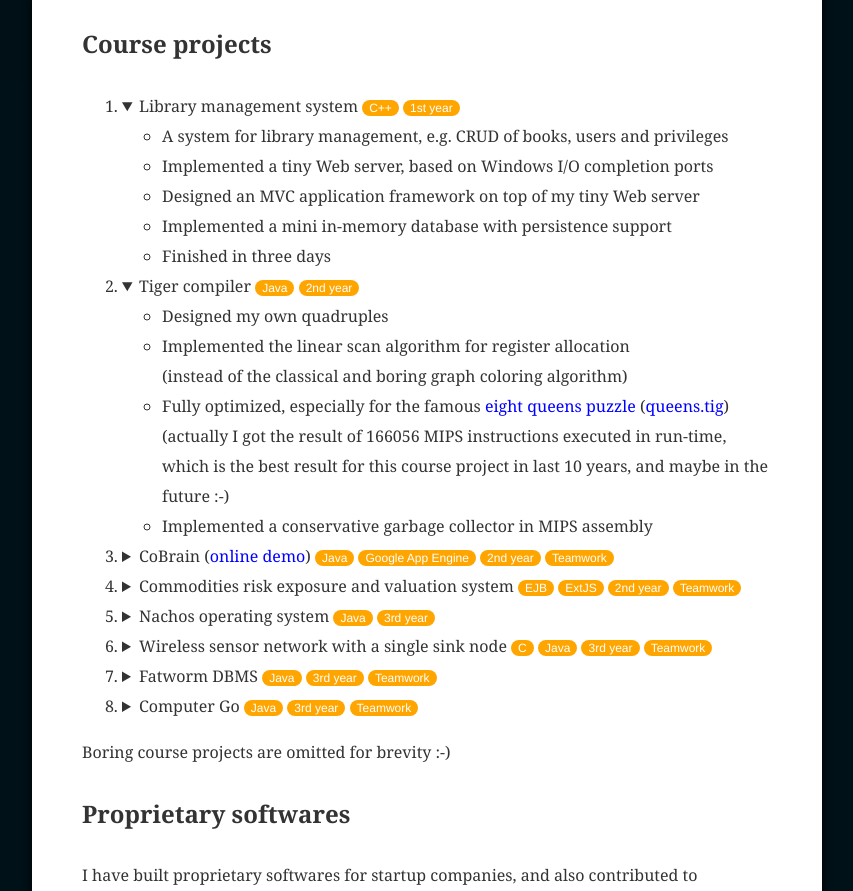
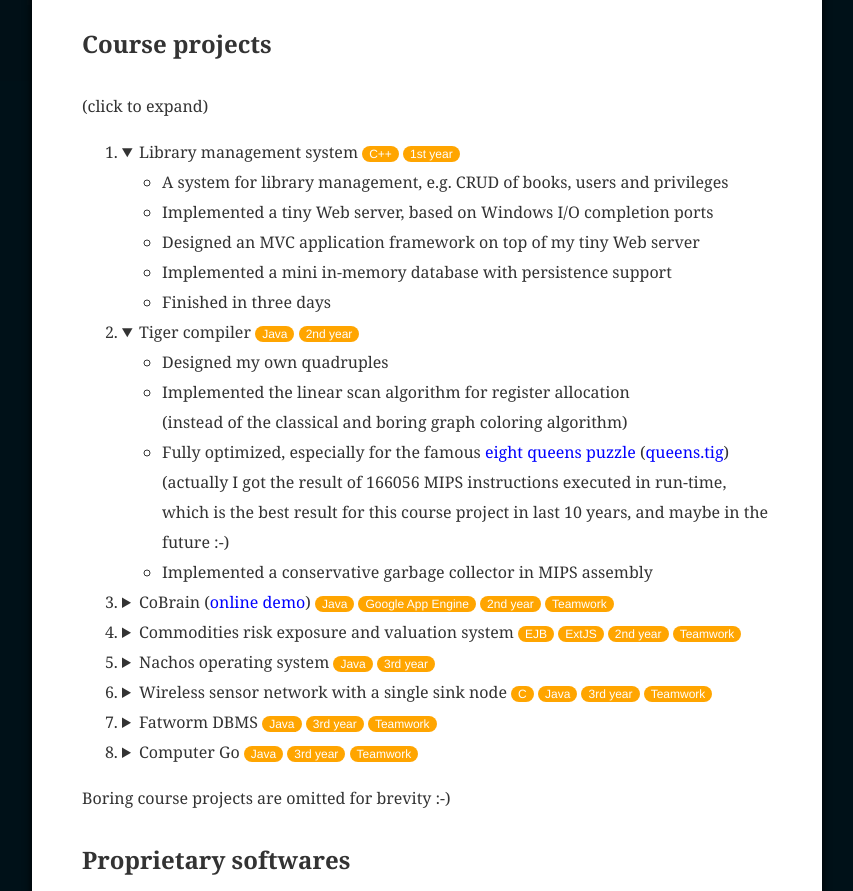
Before and after one commit to xjia1/stfairy.github.com, a plain HTML site: page index.html in a window 1280 px wide. Shown: the part 931-1822 px from the top of the page, without its empty margins (213-1066 px from the left). Drawn offline with Linux system fonts and the light colour scheme.

Commit message:
Update index.html

```diff
--- a/index.html
+++ b/index.html
@@ -76,6 +76,7 @@
     </section>
     <section id="course_projects">
       <h1>Course projects</h1>
+      <p>(click to expand)</p>
       <ol>
         <li>
           <details open>
```
